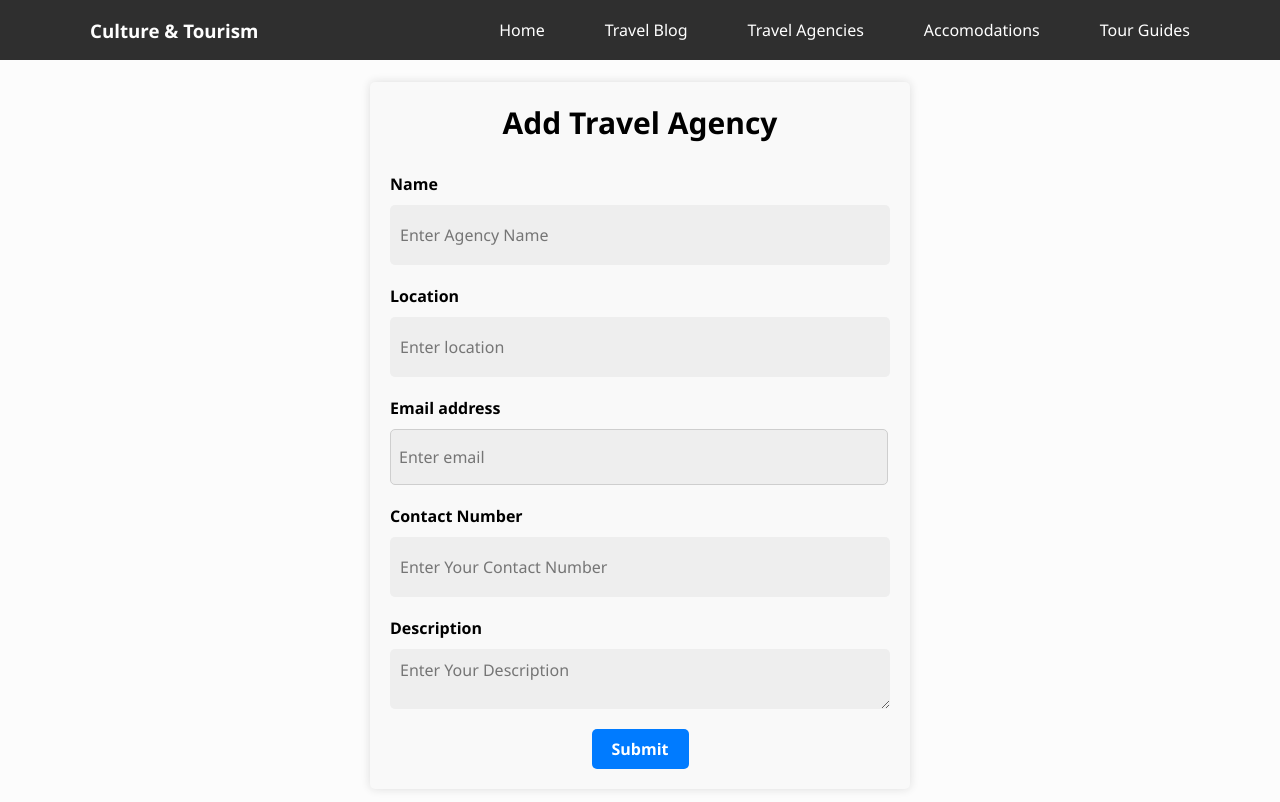
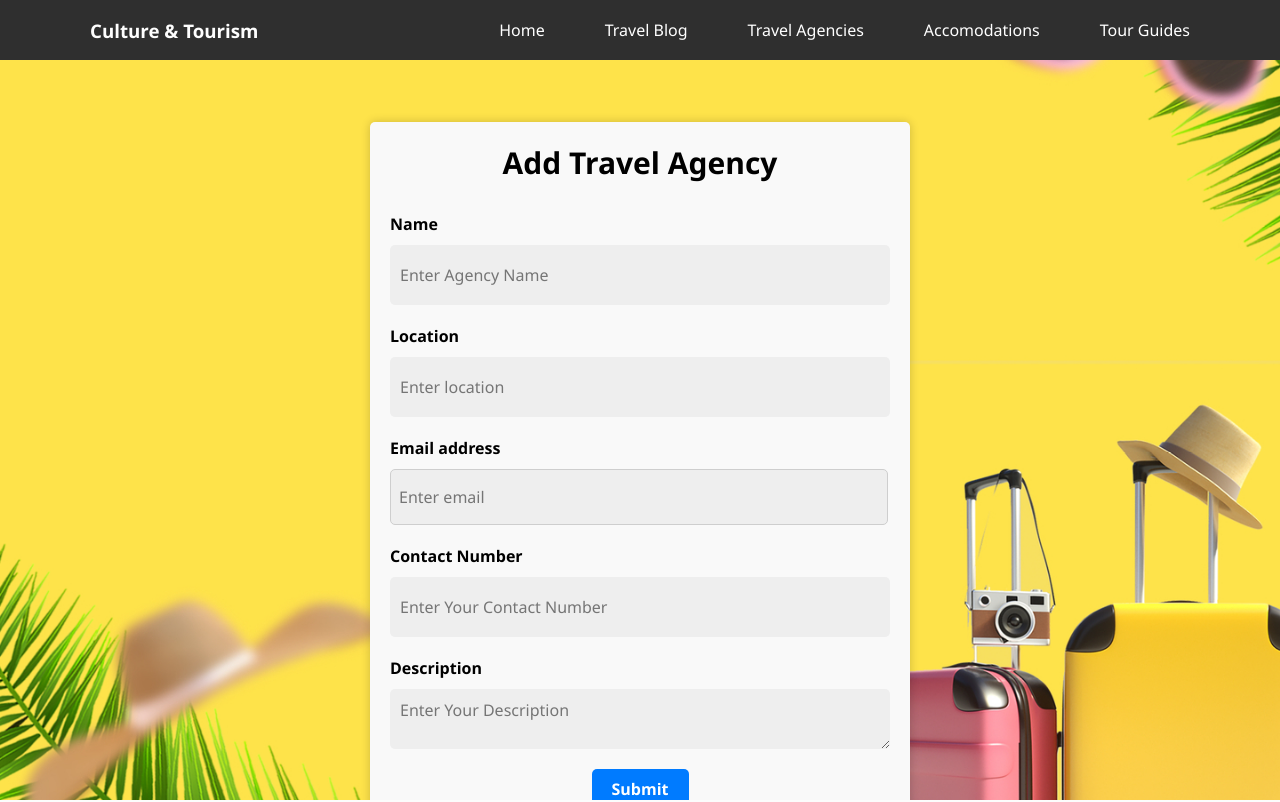
Before and after one commit to ashanknimsara/Culture-and-Tourism-Web, a React (Create React App) app in the folder frontend/: page /AddAgency in a window 1280 px wide. Shown: the top 802 px of the page. Built offline with nearby package versions, Linux system fonts and the light colour scheme.

Commit message:
fixed navbar

```diff
--- a/frontend/src/components/agencies/AddAgency.css
+++ b/frontend/src/components/agencies/AddAgency.css
@@ -1,10 +1,35 @@
+.navbar {
+  position: fixed;
+  top: 0;
+  left: 0;
+  right: 0;
+  z-index: 9999;
+}
+
+.bg {
+  position: relative;
+  height: 100vh;
+  overflow-x: hidden;
+}
+
+.bg-image {
+  position: fixed;
+  top: 0;
+  left: 0;
+  width: 100%;
+  height: 100%;
+  background-size: cover;
+  background-position: center;
+  z-index: -1;
+}
+
 .Payment-form {
   max-width: 500px;
   margin: 0 auto;
   padding: 20px;
   background-color: #f9f9f9;
   border-radius: 5px;
-  box-shadow: 0px 0px 10px #ddd;
+  box-shadow: 0px 0px 10px #00000031;
 }
 
 .center {
--- a/frontend/src/components/agencies/AddAgency.js
+++ b/frontend/src/components/agencies/AddAgency.js
@@ -3,7 +3,7 @@ import axios from "axios";
 import "./AddAgency.css";
 import Navbar from "../common/Navbar";
 import Footer from "../common/Footer";
-
+const background = require('../../assets/images/bg.jpg');
 
 export default function AddAgency(){
 
@@ -40,10 +40,11 @@ export default function AddAgency(){
 
     }
     return(
-        <>
-        <Navbar/>
+        <div className="bg">
+            <div className="bg-image" style={{backgroundImage: `url(${background})` }}></div>
+            <Navbar style={{position: 'fixed', zIndex: '9999'}}/>
             <br/>
-        <div className="Payment-form ">
+            <div className="Payment-form" style={{marginTop: '100px'}}>
                 <div class="center"><h2>Add Travel Agency</h2></div>
                 <form onSubmit={sendData}>
                     <div className="form-group">
@@ -87,7 +88,6 @@ export default function AddAgency(){
             </div>
             <br/>
             <Footer/>
-        </>
-
+        </div>
     )
 }
--- a/frontend/src/components/agencies/ViewAgencies.css
+++ b/frontend/src/components/agencies/ViewAgencies.css
@@ -1,3 +1,11 @@
+.navbar {
+  position: fixed;
+  top: 0;
+  left: 0;
+  right: 0;
+  z-index: 9999;
+}
+
 .bg {
   position: relative;
   height: 100vh;
--- a/frontend/src/components/agencies/ViewAgencies.js
+++ b/frontend/src/components/agencies/ViewAgencies.js
@@ -37,11 +37,13 @@ export default function ViewAgencies() {
 
   return (
     <div className="bg" >
+      <Navbar style={{position: 'fixed', zIndex: '9999'}}/>
       <div className="bg-image" style={{backgroundImage: `url(${background})` }}></div>
-      <Navbar/>
+
       <div className="container1">
 
         <div className="center1">
+          <br/>
           <h1>Travel Agencies</h1>
         </div>
         <div className="center2">
```
Lines whose indentation alone changed are shown as unchanged.
